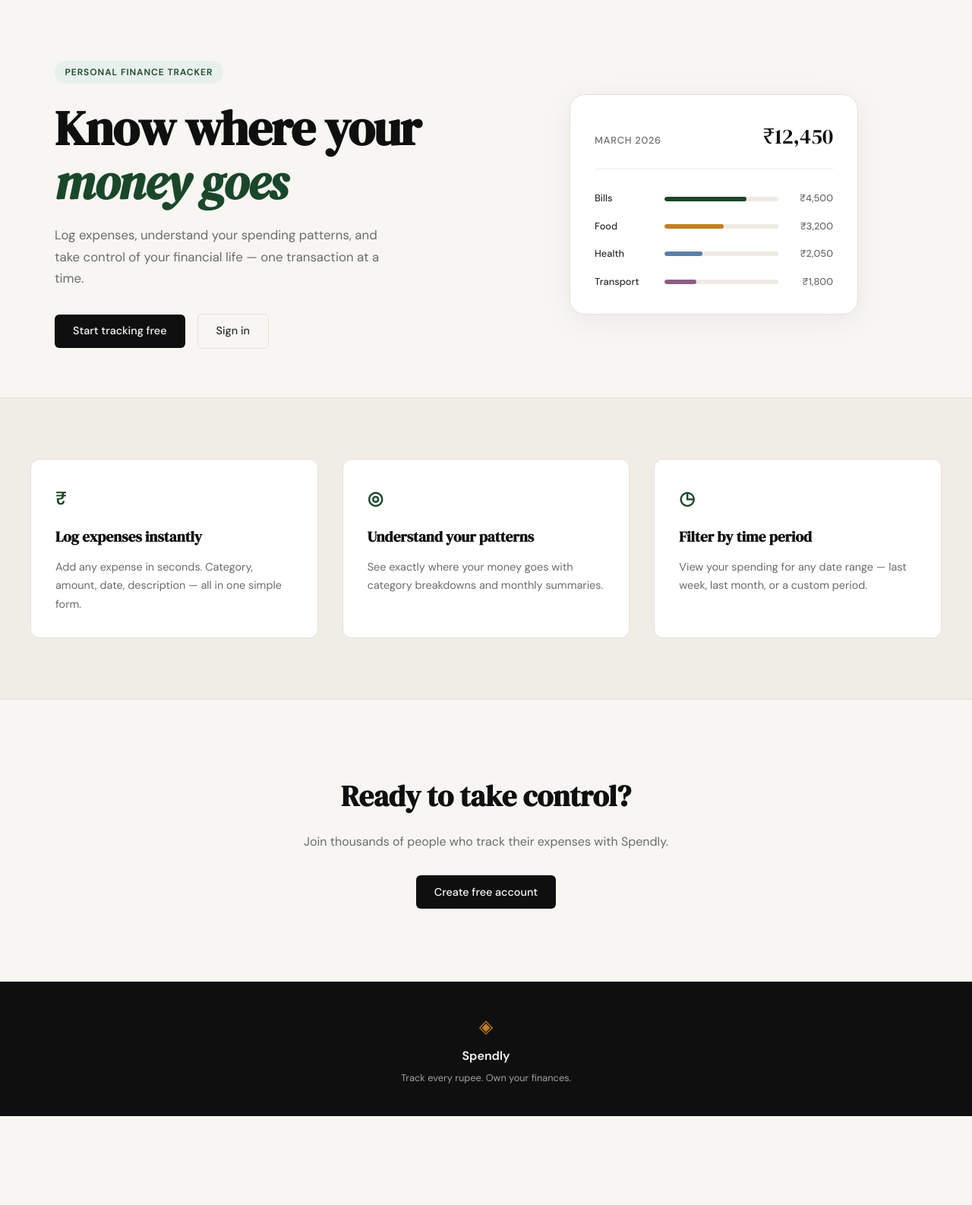
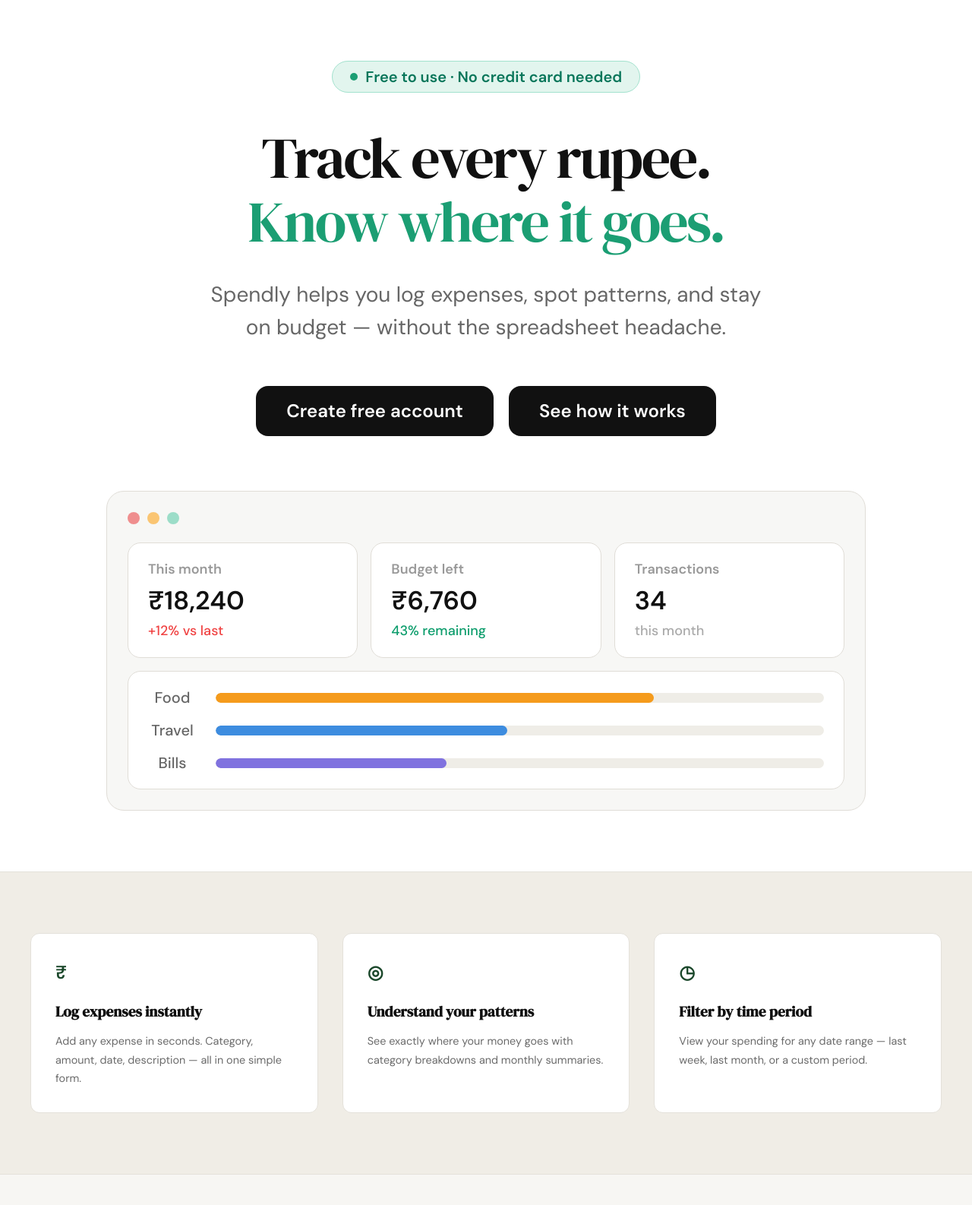
Before and after one commit to karansahu109/my-proj, a Flask app: page / in a window 1280 px wide. Shown: the part 61-1647 px from the top of the page at 76% size. Before the commit the page ends 1530 px from the top, so only its background shows below. Run offline with Flask 3, Linux system fonts and the light colour scheme.

Commit message:
commands /learnt

```diff
--- a/static/css/style.css
+++ b/static/css/style.css
@@ -124,54 +124,90 @@ a { color: inherit; text-decoration: none; }
 /* ------------------------------------------------------------------ */
 
 .hero {
-    padding: 5rem 2rem 4rem;
-    display: grid;
-    grid-template-columns: 1fr 1fr;
-    gap: 4rem;
-    align-items: center;
-    max-width: var(--max-width);
+    position: relative;
+    padding: 5rem 2rem;
+    background: #fff;
+    text-align: center;
+}
+
+.hero-inner {
+    max-width: 900px;
     margin: 0 auto;
 }
 
 .hero-badge {
-    display: inline-block;
-    background: var(--accent-light);
-    color: var(--accent);
-    font-size: 0.75rem;
+    display: inline-flex;
+    align-items: center;
+    gap: 0.65rem;
+    padding: 0.45rem 1.45rem;
+    margin-bottom: 2.75rem;
+    border: 1px solid #a3e2ce;
+    border-radius: 999px;
+    background: #e2f5ee;
+    color: #08765a;
+    font-size: 1.25rem;
     font-weight: 600;
-    letter-spacing: 0.08em;
-    text-transform: uppercase;
-    padding: 0.35rem 0.85rem;
-    border-radius: 999px;
-    margin-bottom: 1.5rem;
+    line-height: 1.3;
+}
+
+.hero-badge::before {
+    content: "";
+    width: 10px;
+    height: 10px;
+    flex: 0 0 10px;
+    border-radius: 50%;
+    background: #1b9e73;
 }
 
 .hero-title {
+    margin-bottom: 2rem;
+    color: #111;
     font-family: var(--font-display);
-    font-size: clamp(2.5rem, 5vw, 4rem);
+    font-size: clamp(2.75rem, 6.4vw, 4.75rem);
+    font-weight: 400;
     line-height: 1.1;
-    letter-spacing: -0.02em;
-    color: var(--ink);
-    margin-bottom: 1.25rem;
+    letter-spacing: -0.035em;
 }
 
-.hero-title em {
-    font-style: italic;
-    color: var(--accent);
-}
+.hero-title span { color: #1b9e73; }
 
 .hero-subtitle {
-    font-size: 1.05rem;
-    color: var(--ink-muted);
-    line-height: 1.7;
-    max-width: 460px;
-    margin-bottom: 2rem;
+    max-width: 740px;
+    margin: 0 auto 3.5rem;
+    color: #666;
+    font-size: 1.75rem;
+    line-height: 1.55;
 }
 
 .hero-actions {
     display: flex;
-    gap: 1rem;
+    justify-content: center;
     align-items: center;
+    gap: 1.25rem;
+}
+
+.hero-button {
+    display: inline-flex;
+    align-items: center;
+    justify-content: center;
+    min-height: 66px;
+    padding: 0.75rem 2.5rem;
+    border-radius: 16px;
+    background: #111;
+    color: #fff;
+    font-size: 1.5rem;
+    font-weight: 600;
+    line-height: 1.2;
+    transition: background 0.2s;
+}
+
+.hero-button:hover { background: #1b9e73; }
+.hero-button:focus-visible { outline: 3px solid #1b9e73; outline-offset: 3px; }
+
+.hero-anchor {
+    position: absolute;
+    bottom: 0;
+    scroll-margin-top: 60px;
 }
 
 /* ------------------------------------------------------------------ */
@@ -179,81 +215,127 @@ a { color: inherit; text-decoration: none; }
 /* ------------------------------------------------------------------ */
 
 .hero-visual {
-    display: flex;
-    justify-content: center;
+    max-width: 1000px;
+    margin: 4.5rem auto 0;
+    text-align: left;
 }
 
 .mock-card {
-    background: var(--paper-card);
-    border: 1px solid var(--border);
-    border-radius: var(--radius-lg);
-    padding: 2rem;
-    width: 100%;
-    max-width: 380px;
-    box-shadow: 0 8px 40px rgba(0,0,0,0.06);
+    padding: 27px;
+    border: 1px solid #e0ddd7;
+    border-radius: 23px;
+    background: #f7f7f5;
 }
 
-.mock-card-header {
+.mock-window-dots {
     display: flex;
-    justify-content: space-between;
-    align-items: baseline;
-    margin-bottom: 1.75rem;
-    padding-bottom: 1.25rem;
-    border-bottom: 1px solid var(--border-soft);
+    gap: 10px;
+    margin-bottom: 24px;
+}
+
+.mock-window-dots span {
+    width: 16px;
+    height: 16px;
+    border-radius: 50%;
+    background: #ef8e8e;
+}
+
+.mock-window-dots span:nth-child(2) { background: #fac572; }
+.mock-window-dots span:nth-child(3) { background: #9cddc8; }
+
+.mock-stats {
+    display: grid;
+    grid-template-columns: repeat(3, minmax(0, 1fr));
+    gap: 17px;
+    margin-bottom: 17px;
+}
+
+.mock-stat {
+    display: flex;
+    flex-direction: column;
+    min-width: 0;
+    padding: 20px 26px;
+    border: 1px solid #e0ddd7;
+    border-radius: 17px;
+    background: #fff;
 }
 
 .mock-label {
-    font-size: 0.8rem;
-    font-weight: 500;
-    color: var(--ink-muted);
-    text-transform: uppercase;
-    letter-spacing: 0.06em;
+    color: #999;
+    font-size: 1.125rem;
+    font-weight: 600;
 }
 
-.mock-total {
-    font-family: var(--font-display);
-    font-size: 1.75rem;
-    color: var(--ink);
+.mock-value {
+    margin-top: 5px;
+    color: #111;
+    font-size: 2.125rem;
+    font-weight: 600;
+    line-height: 1.3;
 }
 
-.mock-bars { display: flex; flex-direction: column; gap: 1rem; }
+.mock-note {
+    margin-top: 3px;
+    color: #aaa;
+    font-size: 1.125rem;
+    font-weight: 500;
+}
+
+.mock-note-negative { color: #f04444; }
+.mock-note-positive { color: #0d9d6c; }
+
+.mock-bars {
+    display: flex;
+    flex-direction: column;
+    gap: 15px;
+    padding: 20px 26px;
+    border: 1px solid #e0ddd7;
+    border-radius: 17px;
+    background: #fff;
+}
 
 .mock-bar-row {
     display: grid;
-    grid-template-columns: 80px 1fr 60px;
+    grid-template-columns: 64px minmax(0, 1fr);
     align-items: center;
-    gap: 0.75rem;
+    gap: 25px;
 }
 
 .mock-cat {
-    font-size: 0.8rem;
+    color: #666;
+    font-size: 1.25rem;
     font-weight: 500;
-    color: var(--ink-soft);
+    line-height: 1.4;
+    text-align: center;
 }
 
 .mock-bar-track {
-    height: 6px;
-    background: var(--border-soft);
+    height: 13px;
+    overflow: hidden;
     border-radius: 999px;
-    overflow: hidden;
+    background: #efede7;
 }
 
-.mock-bar {
-    height: 100%;
-    background: var(--accent);
-    border-radius: 999px;
-    transition: width 0.6s ease;
-}
+.mock-bar { height: 100%; border-radius: 999px; }
+.mock-bar-food { width: 72%; background: #f59b1c; }
+.mock-bar-travel { width: 48%; background: #3d8cdf; }
+.mock-bar-bills { width: 38%; background: #8072df; }
 
-.mock-bar-2 { background: var(--accent-2); }
-.mock-bar-3 { background: #5b7fa6; }
-.mock-bar-4 { background: #8b5e83; }
-
-.mock-amt {
-    font-size: 0.8rem;
-    font-weight: 500;
-    color: var(--ink-muted);
-    text-align: right;
+@media (max-width: 600px) {
+    .hero { padding: 3rem 1rem; }
+    .hero-badge { font-size: 0.875rem; margin-bottom: 2rem; }
+    .hero-title { font-size: clamp(2.25rem, 8vw, 3rem); }
+    .hero-subtitle { font-size: 1.1rem; margin-bottom: 2rem; }
+    .hero-actions { flex-wrap: wrap; gap: 0.75rem; }
+    .hero-button { min-height: 52px; padding: 0.75rem 1.25rem; font-size: 1rem; }
+    .hero-visual { margin-top: 3rem; }
+    .mock-card { padding: 16px; }
+    .mock-stats { grid-template-columns: 1fr; gap: 10px; }
+    .mock-stat { padding: 12px 16px; }
+    .mock-value { font-size: 1.75rem; }
+    .mock-bars { padding: 16px; }
+    .mock-bar-row { grid-template-columns: 55px minmax(0, 1fr); gap: 12px; }
+    .mock-cat { font-size: 1rem; }
 }
 
 /* ------------------------------------------------------------------ */
@@ -512,19 +594,9 @@ a { color: inherit; text-decoration: none; }
 /* ------------------------------------------------------------------ */
 
 @media (max-width: 900px) {
-    .hero {
-        grid-template-columns: 1fr;
-        text-align: center;
-    }
-
-    .hero-subtitle { max-width: 100%; }
-    .hero-actions { justify-content: center; }
-    .hero-visual { display: none; }
-
     .features-inner { grid-template-columns: 1fr; }
 }
 
 @media (max-width: 600px) {
     .nav-links a:not(.nav-cta) { display: none; }
-    .hero { padding: 3rem 1rem 2rem; }
 }
--- a/templates/landing.html
+++ b/templates/landing.html
@@ -6,59 +6,57 @@
 
 <section class="hero">
     <div class="hero-inner">
-        <div class="hero-badge">Personal Finance Tracker</div>
+        <div class="hero-badge">Free to use · No credit card needed</div>
         <h1 class="hero-title">
-            Know where your<br>
-            <em>money goes</em>
+            Track every rupee.<br>
+            <span>Know where it goes.</span>
         </h1>
         <p class="hero-subtitle">
-            Log expenses, understand your spending patterns,
-            and take control of your financial life —
-            one transaction at a time.
+            Spendly helps you log expenses, spot patterns, and stay
+            on budget — without the spreadsheet headache.
         </p>
         <div class="hero-actions">
-            <a href="{{ url_for('register') }}" class="btn-primary">Start tracking free</a>
-            <a href="{{ url_for('login') }}" class="btn-ghost">Sign in</a>
+            <a href="{{ url_for('register') }}" class="hero-button">Create free account</a>
+            <a href="#how-it-works" class="hero-button">See how it works</a>
         </div>
     </div>
-    <div class="hero-visual">
-        <div class="mock-card">
-            <div class="mock-card-header">
-                <span class="mock-label">March 2026</span>
-                <span class="mock-total">₹12,450</span>
+    <div class="hero-visual" role="img" aria-label="Example dashboard showing ₹18,240 spent this month, ₹6,760 budget left, 34 transactions, and spending bars for food, travel, and bills.">
+        <div class="mock-card" aria-hidden="true">
+            <div class="mock-window-dots"><span></span><span></span><span></span></div>
+            <div class="mock-stats">
+                <div class="mock-stat">
+                    <span class="mock-label">This month</span>
+                    <span class="mock-value">₹18,240</span>
+                    <span class="mock-note mock-note-negative">+12% vs last</span>
+                </div>
+                <div class="mock-stat">
+                    <span class="mock-label">Budget left</span>
+                    <span class="mock-value">₹6,760</span>
+                    <span class="mock-note mock-note-positive">43% remaining</span>
+                </div>
+                <div class="mock-stat">
+                    <span class="mock-label">Transactions</span>
+                    <span class="mock-value">34</span>
+                    <span class="mock-note">this month</span>
+                </div>
             </div>
             <div class="mock-bars">
                 <div class="mock-bar-row">
-                    <span class="mock-cat">Bills</span>
-                    <div class="mock-bar-track">
-                        <div class="mock-bar" style="width: 72%"></div>
-                    </div>
-                    <span class="mock-amt">₹4,500</span>
+                    <span class="mock-cat">Food</span>
+                    <div class="mock-bar-track"><div class="mock-bar mock-bar-food"></div></div>
                 </div>
                 <div class="mock-bar-row">
-                    <span class="mock-cat">Food</span>
-                    <div class="mock-bar-track">
-                        <div class="mock-bar mock-bar-2" style="width: 52%"></div>
-                    </div>
-                    <span class="mock-amt">₹3,200</span>
+                    <span class="mock-cat">Travel</span>
+                    <div class="mock-bar-track"><div class="mock-bar mock-bar-travel"></div></div>
                 </div>
                 <div class="mock-bar-row">
-                    <span class="mock-cat">Health</span>
-                    <div class="mock-bar-track">
-                        <div class="mock-bar mock-bar-3" style="width: 33%"></div>
-                    </div>
-                    <span class="mock-amt">₹2,050</span>
-                </div>
-                <div class="mock-bar-row">
-                    <span class="mock-cat">Transport</span>
-                    <div class="mock-bar-track">
-                        <div class="mock-bar mock-bar-4" style="width: 28%"></div>
-                    </div>
-                    <span class="mock-amt">₹1,800</span>
+                    <span class="mock-cat">Bills</span>
+                    <div class="mock-bar-track"><div class="mock-bar mock-bar-bills"></div></div>
                 </div>
             </div>
         </div>
     </div>
+    <span id="how-it-works" class="hero-anchor" aria-hidden="true"></span>
 </section>
 
 <section class="features">
```
Also changed, not shown: CLAUDE.md (added, +27 -0 lines), file.txt (added, +19 -0 lines), Screenshot 2026-03-25 at 12.36.20 AM.png (added).
